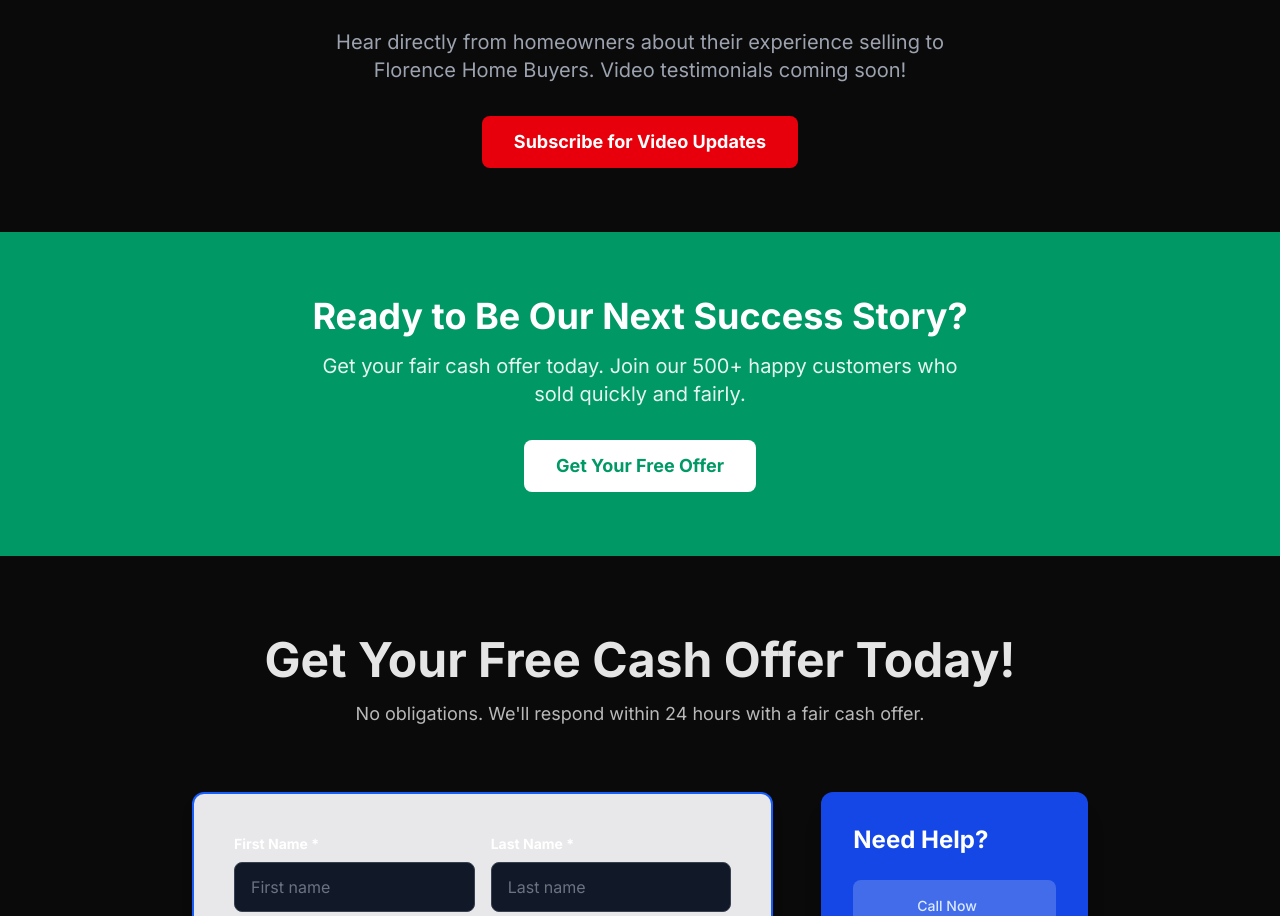
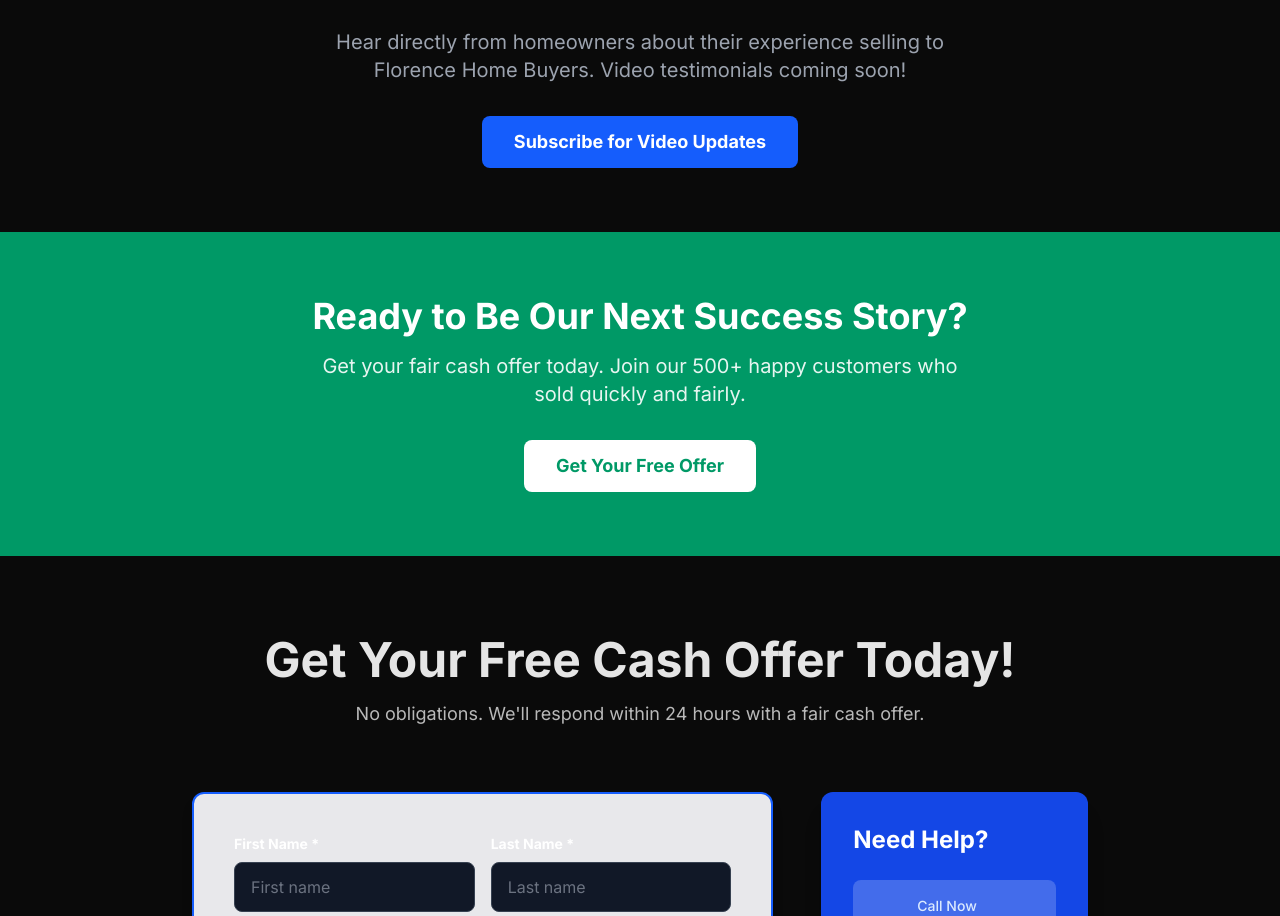
Before and after one commit to morganalex1902-a11y/florencehomebuyers, a Next.js app: page /reviews in a window 1280 px wide. Shown: the part 2776-3692 px from the top of the page. Built offline with nearby package versions, Linux system fonts and the light colour scheme.

Commit message:
Change red button to blue in reviews page
cgen-50774c8eab6842a19aeb88b09b8e02fd

```diff
--- a/app/reviews/page.tsx
+++ b/app/reviews/page.tsx
@@ -264,7 +264,7 @@ export default function Reviews() {
           <p className='text-xl text-gray-300 mb-8 max-w-2xl mx-auto'>
             Hear directly from homeowners about their experience selling to Florence Home Buyers. Video testimonials coming soon!
           </p>
-          <button className='px-8 py-3 bg-red-600 text-white font-bold rounded-lg hover:bg-red-700 transition-colors text-lg'>
+          <button className='px-8 py-3 bg-blue-600 text-white font-bold rounded-lg hover:bg-blue-700 transition-colors text-lg'>
             Subscribe for Video Updates
           </button>
         </div>
```
